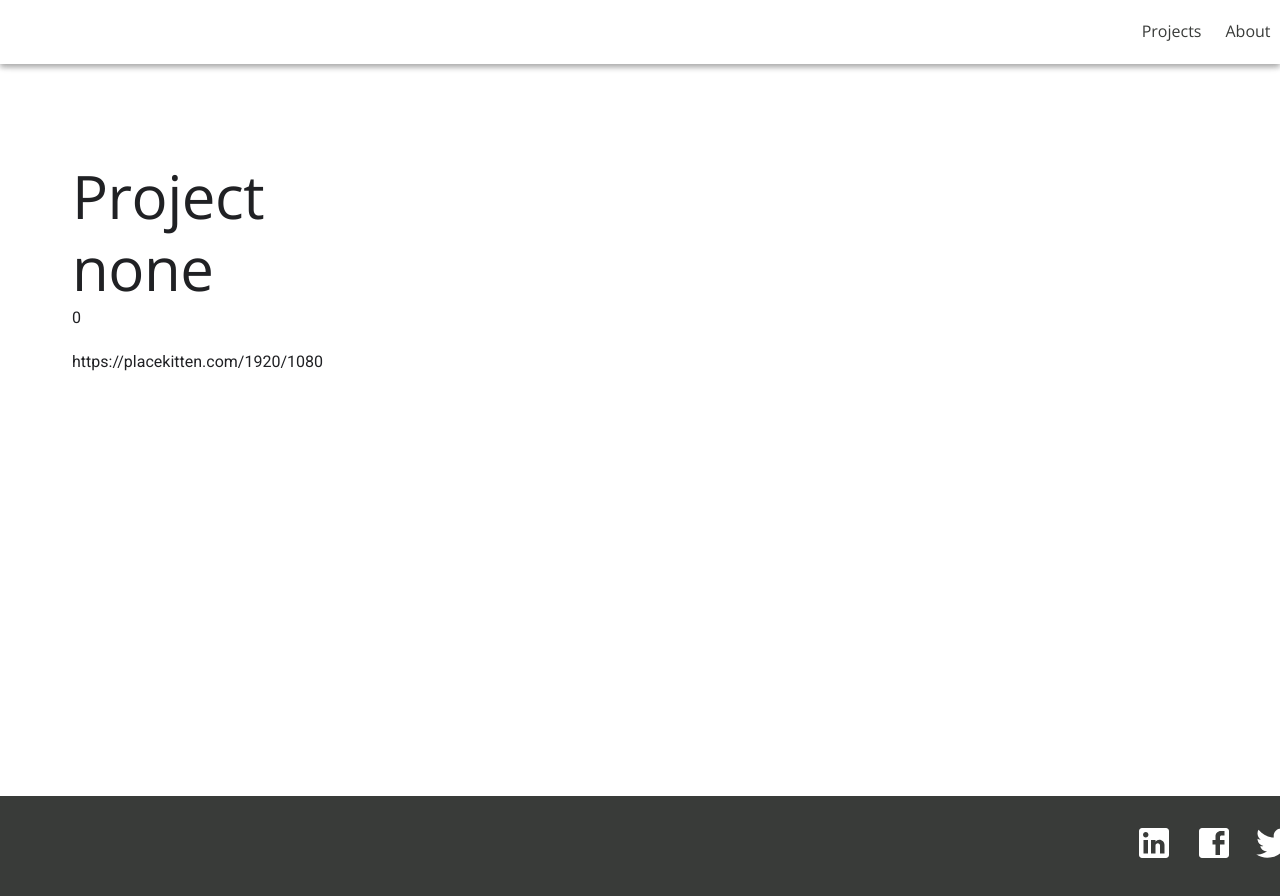
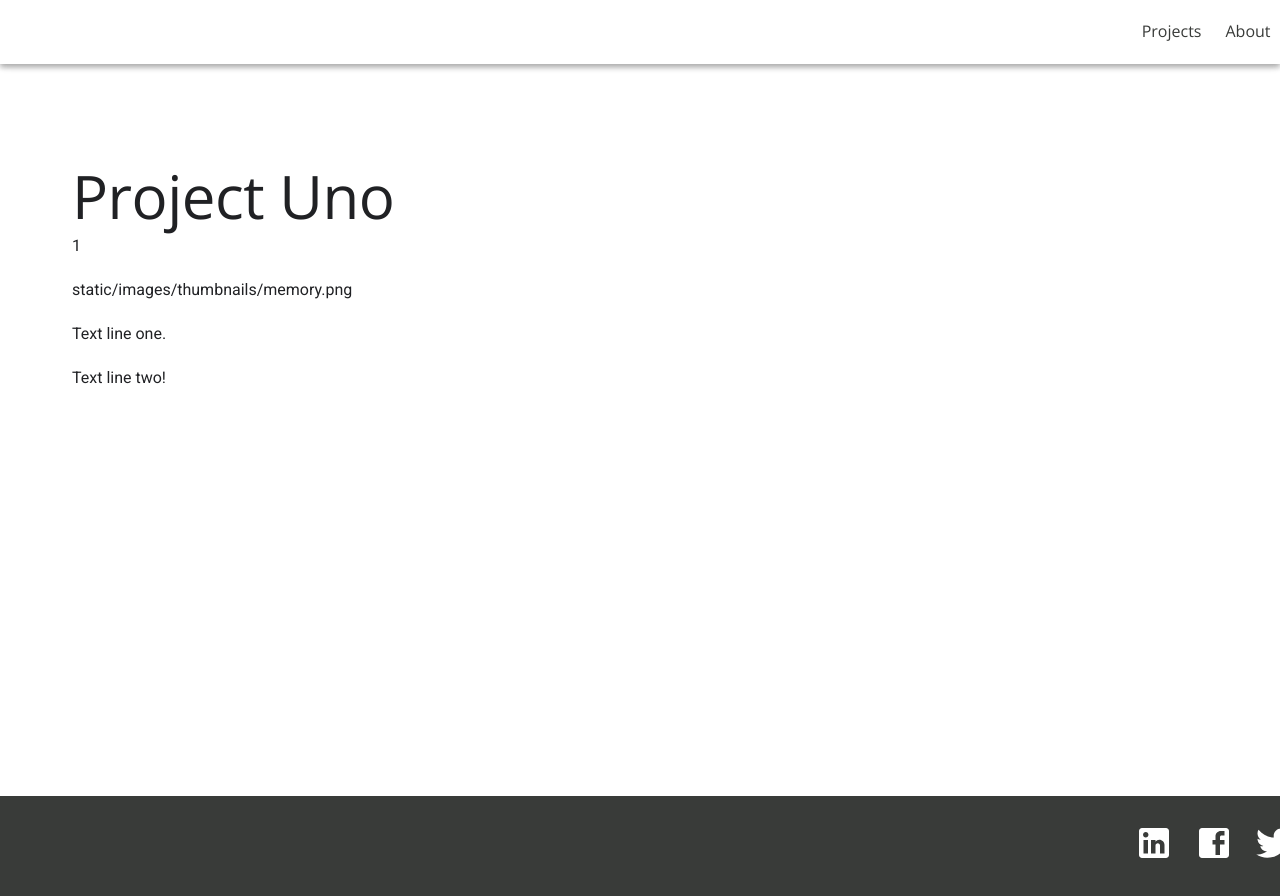
Before and after one commit to herb-t/zolio, a Vue app: page /projects/1 in a window 1280 px wide. Shown: the top 896 px of the page. Built offline with nearby package versions, Linux system fonts and the light colour scheme.

Commit message:
sets up project detail object for vuex state

```diff
--- a/src/components/Project.vue
+++ b/src/components/Project.vue
@@ -1,10 +1,10 @@
 <template>
   <div class="project">
-    <h1>Project</h1>
     <div class="project__content">
-      <h1 class="anim__stagger-default">{{title}}</h1>
-      <p class="anim__stagger-default">{{id}}</p>
-      <p class="anim__stagger-default">{{src}}</p>
+      <h1 class="anim__stagger-default">{{details.title}}</h1>
+      <p class="anim__stagger-default">{{details.id}}</p>
+      <p class="anim__stagger-default">{{details.thumbnail}}</p>
+      <p v-for="item in details.text" :key="item">{{item}}</p>
     </div>
   </div>
 </template>
@@ -22,26 +22,12 @@ export default {
     }
   },
   computed: {
-    count () {
-	    return store.state.count
+    details () {
+      return store.state.details
     },
-    id () {
-      return store.state.id
-    },
-    title () {
-      return store.state.title
-    },
-    src () {
-      return store.state.src
-    }
   },
   methods: {
-    getProjectData () {
-      // store.state.title = this.projectTitle;
-      // store.state.src = this.projectSrc;
-      store.commit('getTitle');
-      store.commit('getImage');
-    }
+
   }
 }
 </script>
--- a/src/components/Projects.vue
+++ b/src/components/Projects.vue
@@ -1,9 +1,9 @@
 <template>
   <div class="hello">
     <ul class="work">
-      <li class="work__item" v-for="project in projects" :key="project.id" @click="getProjectData(project.title, project.src)">
+      <li class="work__item" v-for="project in projects" :key="project.id" @click="setProjectDetails(project)">
         <router-link :to="/projects/ + project.slug">
-          <img :src="'../' + project.thumbnail" alt="project.a11y">
+          <img :src="'../static/images/thumbnails/' + project.thumbnail" alt="project.a11y">
         </router-link>
       </li>
     </ul>
@@ -11,7 +11,7 @@
 </template>
 
 <script>
-import Project from './Project.vue'
+// import Project from './Project.vue'
 import store from '../router/store'
 import {projects} from './data.js'
 export default {
@@ -25,28 +25,18 @@ export default {
     }
   },
   computed: {
-    count () {
-	    return store.state.count
-    },
-    id () {
-      return store.state.id
-    },
-    title () {
-      return store.state.title
-    },
-    src () {
-      return store.state.src
+    details () {
+      return store.state.details
     }
   },
   methods: {
-    getProjectData (title, src) {
-      this.$store.commit('getTitle', title)
-      this.$store.commit('getImage', src)
+    setProjectDetails (details) {
+      this.$store.commit('getDetails', details)
     }
   },
-  components: {
-    project: Project,
-	}
+  // components: {
+  //   project: Project,
+	// }
 }
 </script>
 
--- a/src/components/data.js
+++ b/src/components/data.js
@@ -3,7 +3,7 @@ const projects = [
     id: 1,
     slug: 'project-1',
     title: 'Project Uno',
-    thumbnail: 'static/images/thumbnails/memory.png',
+    thumbnail: 'memory.png',
     thumbnail_caption: 'website',
     images: [
       'static/images/preview/preview-artifact.jpg'
@@ -14,13 +14,12 @@ const projects = [
     ],
     a11y: 'a11y text',
     link: 'www.google.com',
-
   },
   {
     id: 2,
     slug: 'project-2',
     title: 'Project 2',
-    thumbnail: 'static/images/thumbnails/logo-ats.png',
+    thumbnail: 'logo-ats.png',
     thumbnail_caption: 'website',
     images: [
       'static/images/preview/preview-ats.jpg',
@@ -32,13 +31,12 @@ const projects = [
     ],
     a11y: 'a11y text',
     link: 'www.google.com',
-
   },
   {
     id: 3,
     slug: 'project-3',
     title: 'Project 3',
-    thumbnail: 'static/images/thumbnails/sub.png',
+    thumbnail: 'sub.png',
     thumbnail_caption: 'website',
     images: [
       'staticimages/preview/preview-sub.jpg'
@@ -49,7 +47,6 @@ const projects = [
     ],
     a11y: 'a11y text',
     link: 'www.google.com',
-
   },
 ];
 
--- a/src/router/store.js
+++ b/src/router/store.js
@@ -5,16 +5,29 @@ Vue.use(Vuex)
 
 export default new Vuex.Store({
   state: {
-    count: 0,
-    id: 0,
-    title: 'none',
-    src: 'https://placekitten.com/1920/1080'
+    details: {
+    id: 1,
+    slug: 'project-1',
+    title: 'Project Uno',
+    thumbnail: 'static/images/thumbnails/memory.png',
+    thumbnail_caption: 'website',
+    images: [
+      'static/images/preview/preview-artifact.jpg'
+    ],
+    text: [
+      'Text line one.',
+      'Text line two!'
+    ],
+    a11y: 'a11y text',
+    link: 'www.google.com',
+    }
   },
   mutations: {
     increment: state => state.count++,
     decrement: state => state.count--,
     getTitle: (state, title) => state.title = title,
     getImage: (state, src) => state.src = src,
+    getDetails: (state, details) => state.details = details,
   },
   actions: {
 
```
